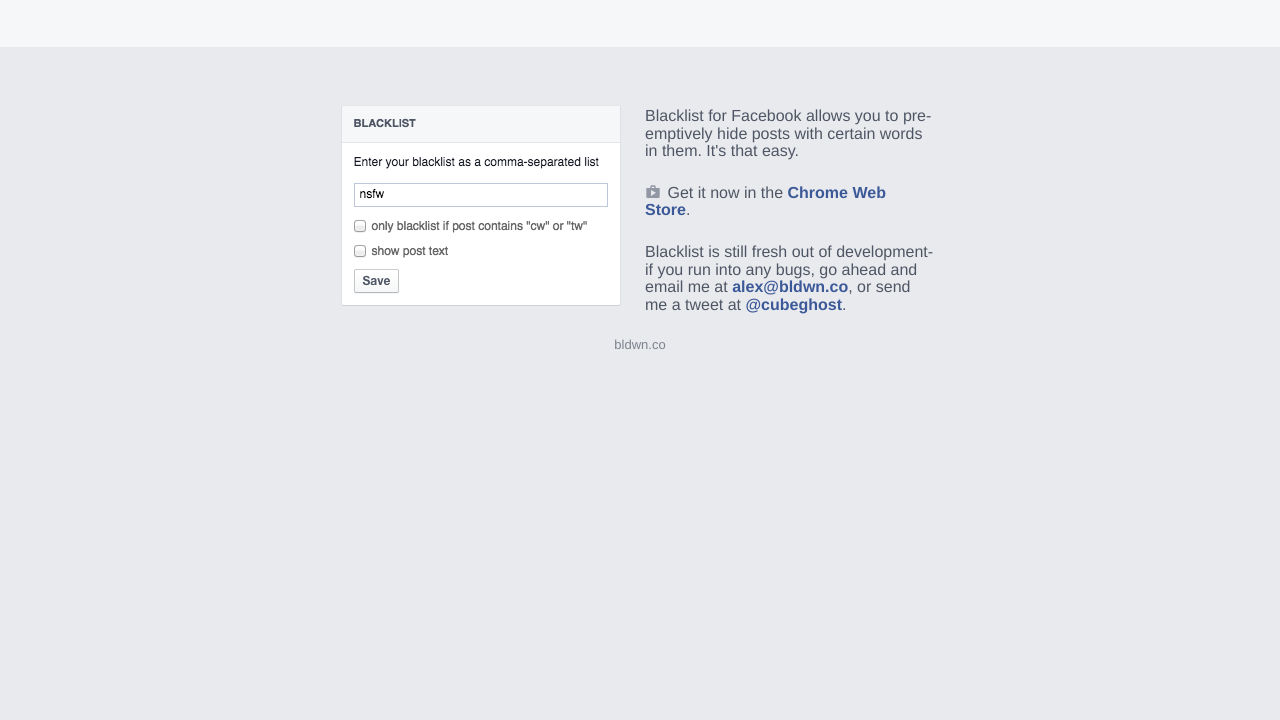
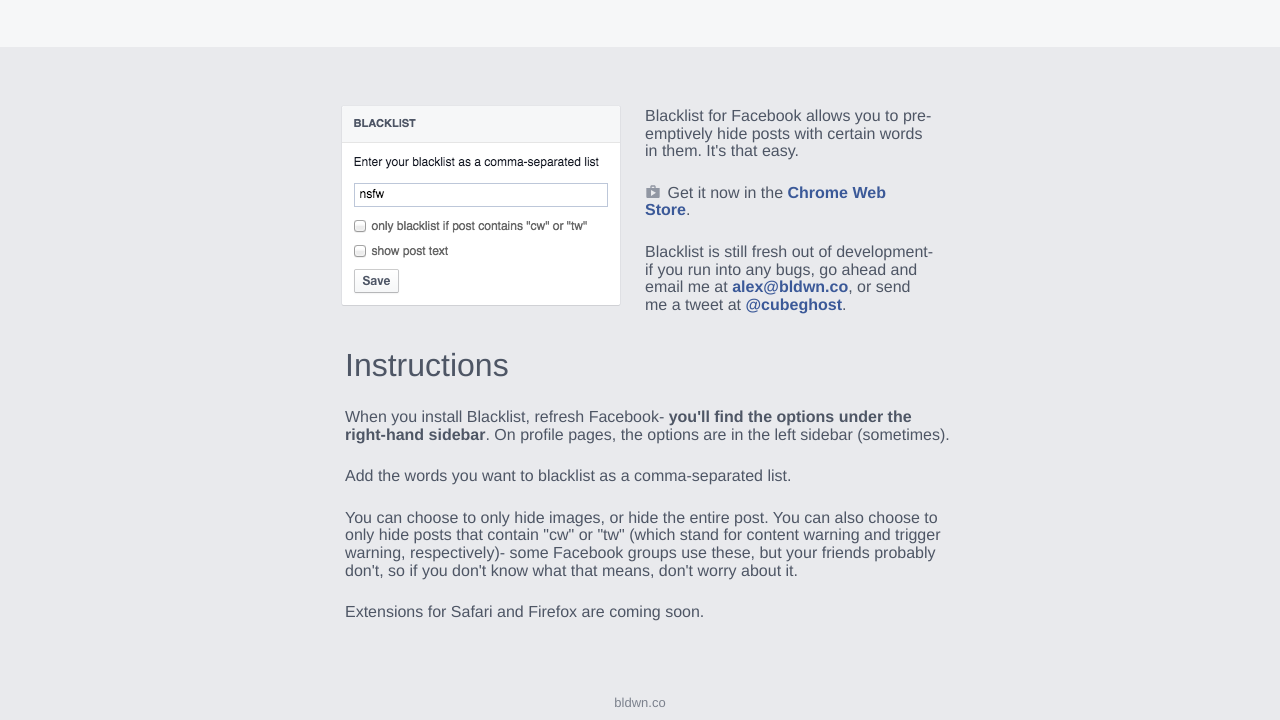
Before and after one commit to cubeghost/facebook_blacklist, a browser extension: page web/index.html in a window 1280 px wide. Shown: the part 514-1234 px from the top of the page. Before the commit the page ends 876 px from the top, so only its background shows below. Drawn offline with Linux system fonts and the light colour scheme.

Commit message:
instructions for website

```diff
--- a/web/index.html
+++ b/web/index.html
@@ -36,11 +36,13 @@
         opacity:0.6;
     }
 
-    section {padding:50px;max-width:710px;margin:0 auto;margin-bottom:200px;}
+    section {padding:50px;max-width:710px;margin:0 auto;}
+
+    section.instructions {margin:140px auto 0px auto;padding:60px 40px 60px 60px;}
 
     section img.screenshot {float:left;}
 
-    section article {
+    section article.float {
         float:right;
         height:215px;
         width:310px;
@@ -57,6 +59,12 @@
         color:#3b5998;
         font-weight:600;
         text-decoration:none;
+    }
+
+    section article h3 {
+        font-weight:300;
+        font-size:2em;
+        margin-bottom:0.75em;
     }
 
     section:after {
@@ -99,14 +107,29 @@
         </a>
         <h2>Hide the posts you don't want to see&mdash;before you even see them.</h2>
     </header>
-    <section>
+    <section class="">
         <img src="options.png" class="screenshot">
-        <article>
+        <article class="float">
             <p>Blacklist for Facebook allows you to pre-emptively hide posts with certain words in them. It's that easy.</p>
             <p><img src="shop.svg" class="store" width="16"> Get it now in the <a href="https://chrome.google.com/webstore/detail/blacklist-for-facebook/cenmgeenadipbainomfhgkapenbmgiom">Chrome Web Store</a>.</p>
             <p>Blacklist is still fresh out of development- if you run into any bugs,
             go ahead and email me at <a href="mailto:alex@bldwn.co">alex@bldwn.co</a>,
             or send me a tweet at <a href="https://twitter.com/cubeghost" target="_blank">@cubeghost</a>.</p>
+        </article>
+    </section>
+    <section class="instructions">
+        <article>
+            <h3>Instructions</h3>
+            <p>When you install Blacklist, refresh Facebook-
+            <b>you'll find the options under the right-hand sidebar</b>.
+            On profile pages, the options are in the left sidebar (sometimes).</p>
+            <p>Add the words you want to blacklist as a comma-separated list.</p>
+            <p>You can choose to only hide images, or hide the entire post. You can also
+            choose to only hide posts that contain "cw" or "tw" (which stand for content
+            warning and trigger warning, respectively)- some Facebook groups use these,
+            but your friends probably don't, so if you don't know what that means,
+            don't worry about it.</p>
+            <p>Extensions for Safari and Firefox are coming soon.</p>
         </article>
     </section>
     <footer><p><a href="http://bldwn.co/">bldwn.co</a></p></footer>
```
